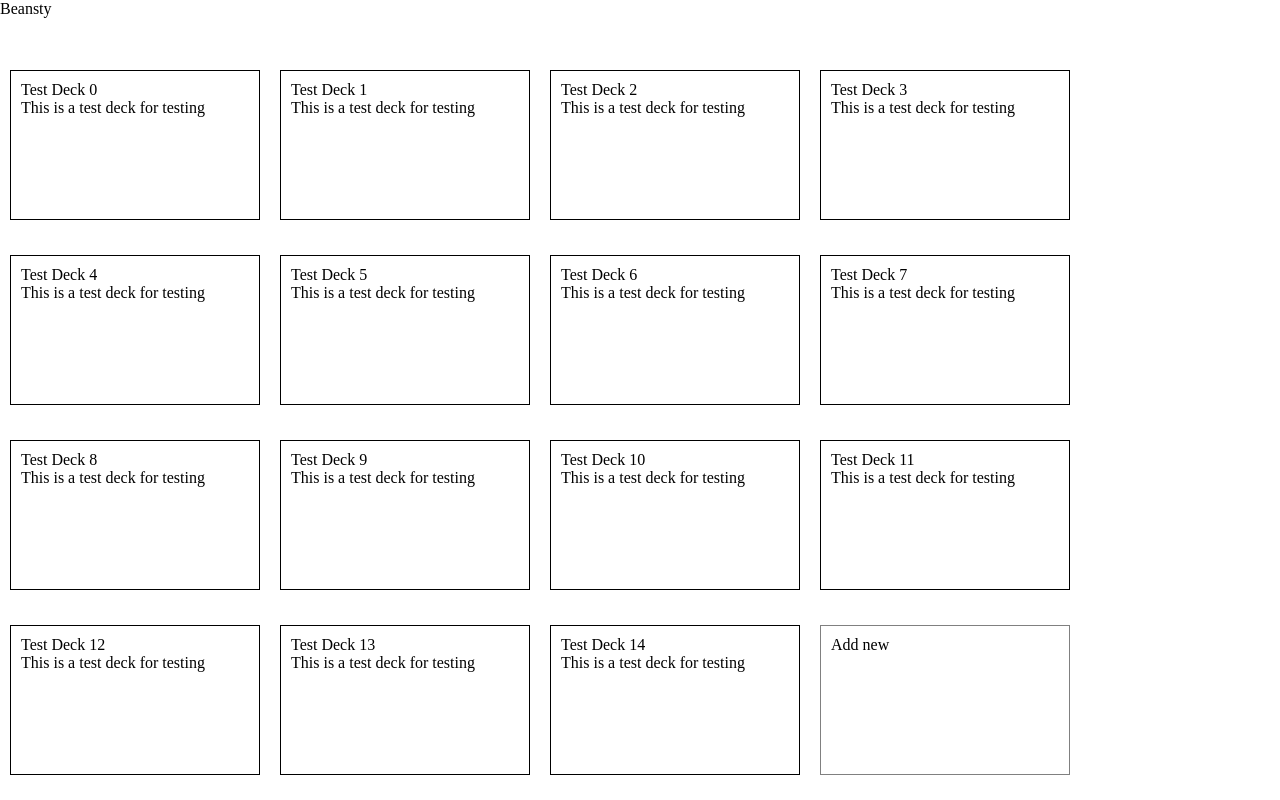
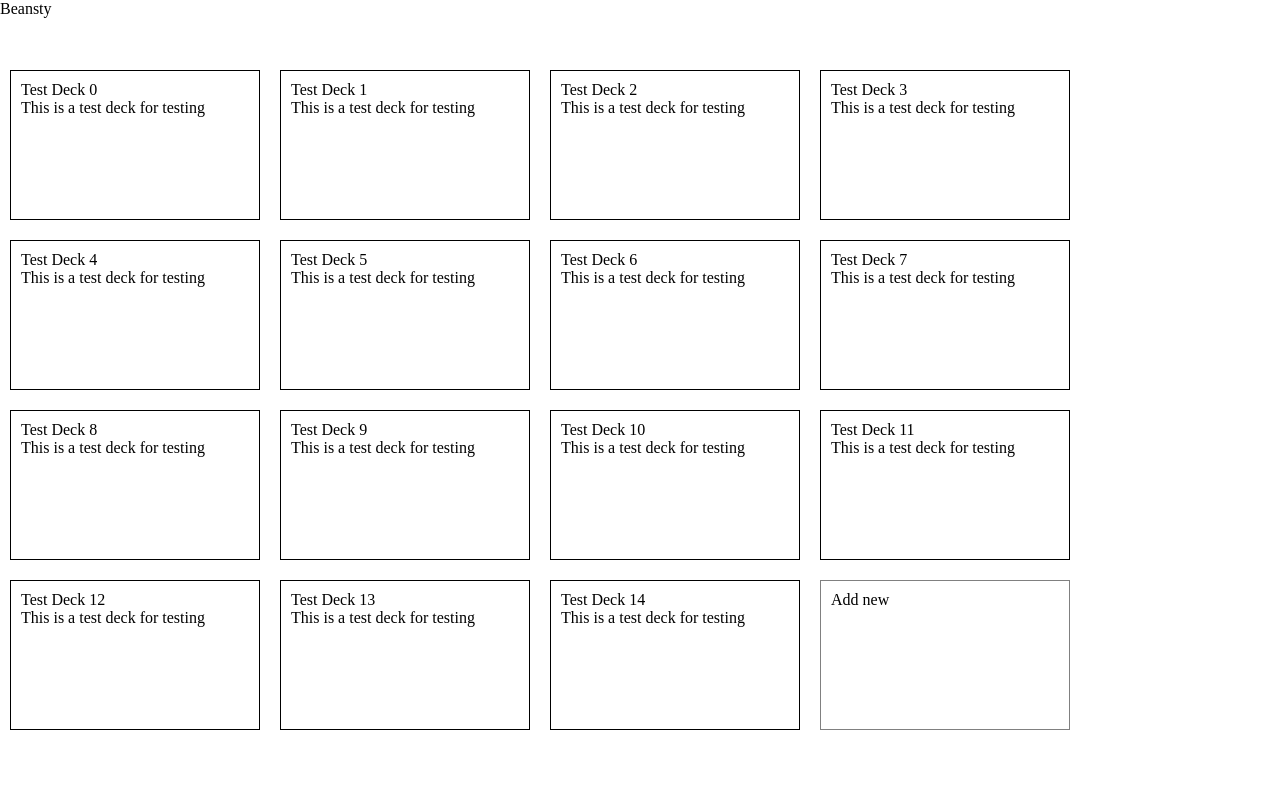
Before and after one commit to erocrizs/Beansty, a React (Create React App) app in the folder beansty/: page / in a window 1280 px wide. Built offline with nearby package versions, Linux system fonts and the light colour scheme.

Commit message:
Fix weird spacing between rows of decks

```diff
--- a/beansty/src/components/AppBody/ListDeck/ListDeck.css
+++ b/beansty/src/components/AppBody/ListDeck/ListDeck.css
@@ -49,6 +49,7 @@
     flex-flow: row wrap;
     justify-content: flex-start;
     align-items: flex-start;
+    align-content: flex-start;
   }
 
   #list-deck .deck-container {
```
